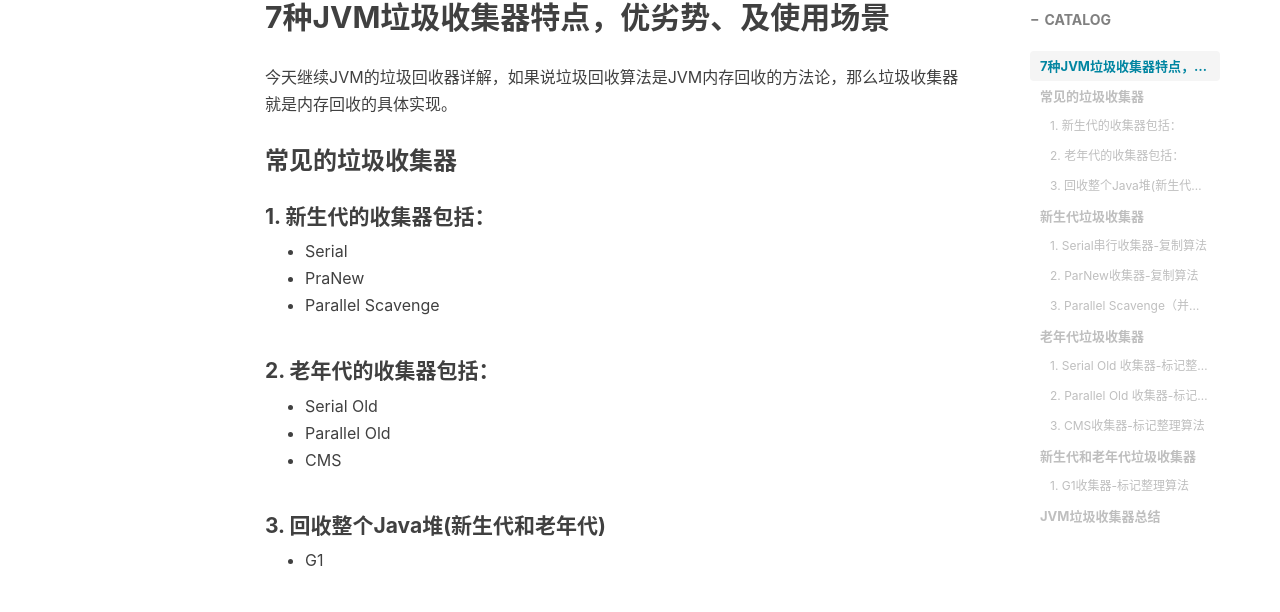
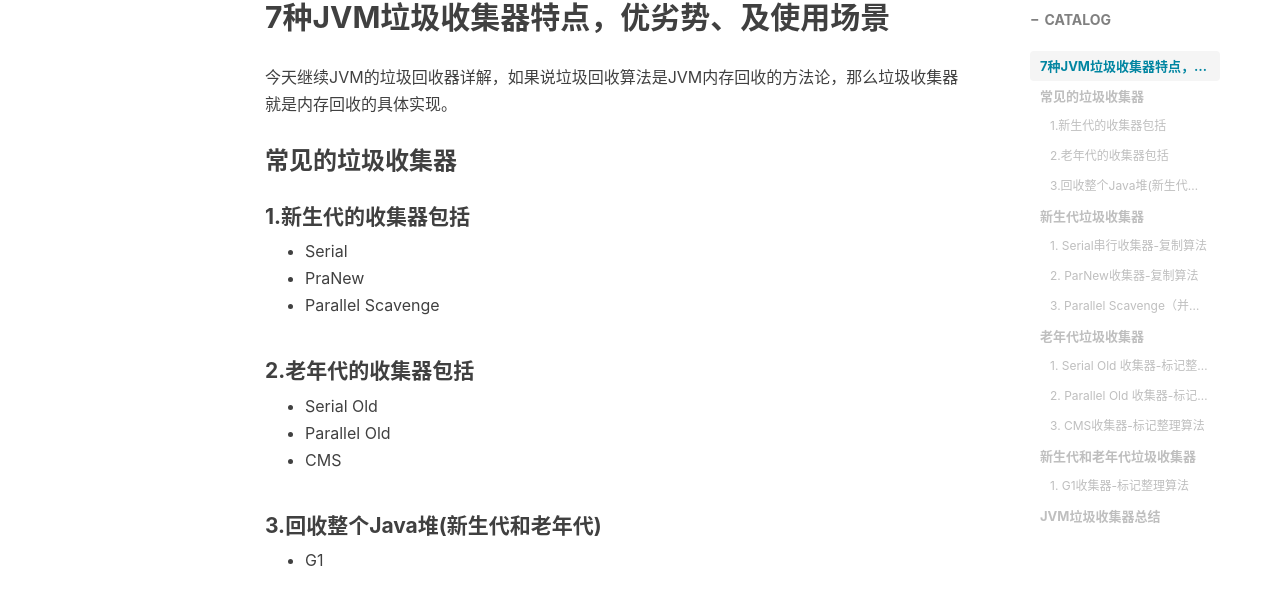
Before and after one commit to tanzhouwen/tanzhouwen.github.io, a Jekyll site: the page built from _posts/2018-11-05-7种JVM垃圾收集器特点，优劣势、及使用场景.md, in a window 1280 px wide and 900 px high, scrolled down 424 px. Shown: the part 142-754 px from the top of the window. Built offline with Jekyll 4.4.1, drawn with Linux system fonts in a browser that asks for light colours; nearby versions of some CDN libraries; comment, search, counter and statistics services are not loaded.

```diff
--- a/_posts/2018-11-05-7种JVM垃圾收集器特点，优劣势、及使用场景.md
+++ b/_posts/2018-11-05-7种JVM垃圾收集器特点，优劣势、及使用场景.md
@@ -13,19 +13,19 @@ grammar_code: true
 今天继续JVM的垃圾回收器详解，如果说垃圾回收算法是JVM内存回收的方法论，那么垃圾收集器就是内存回收的具体实现。
 
 ### 常见的垃圾收集器
-#### 1. 新生代的收集器包括：
+#### 1.新生代的收集器包括
 
  - Serial
  - PraNew
  - Parallel Scavenge
 
-#### 2. 老年代的收集器包括：
+#### 2.老年代的收集器包括
 
  - Serial Old
  - Parallel Old
  - CMS
 
-#### 3. 回收整个Java堆(新生代和老年代)
+#### 3.回收整个Java堆(新生代和老年代)
 
  - G1
 
```
